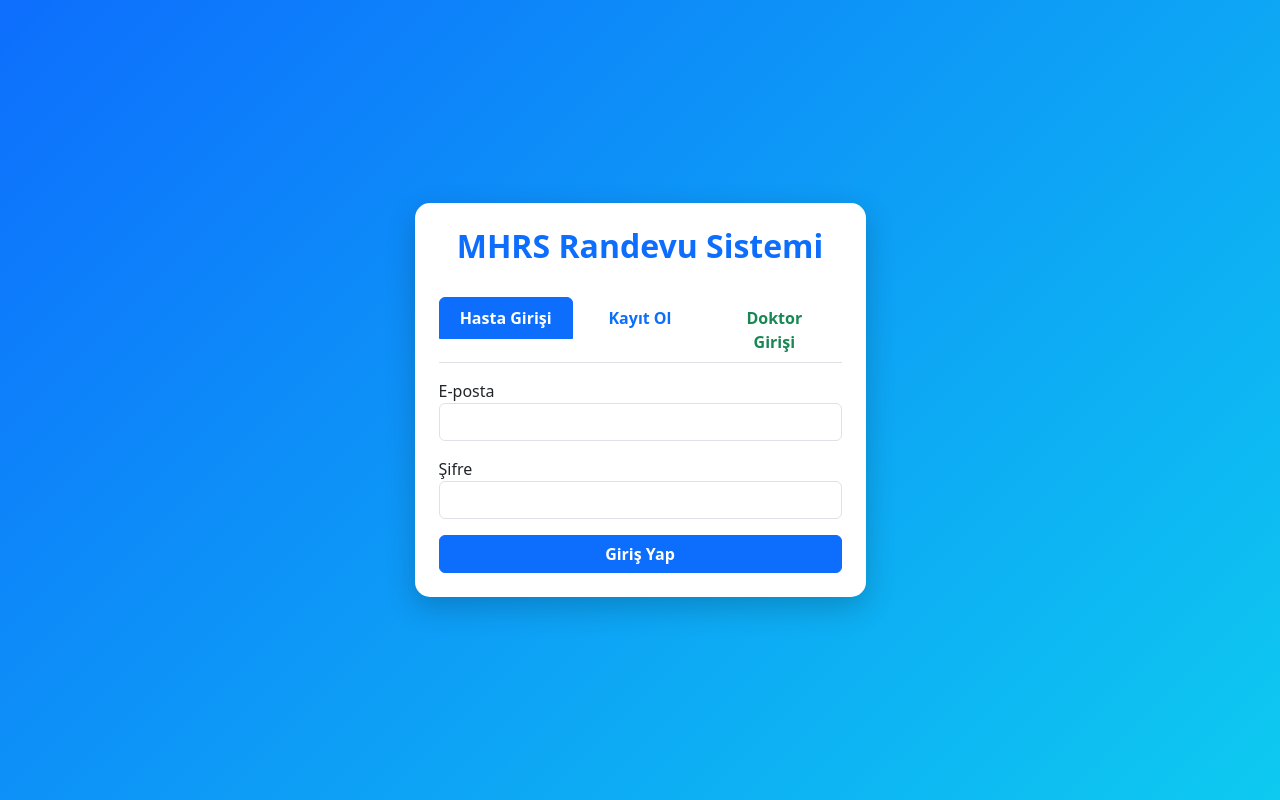
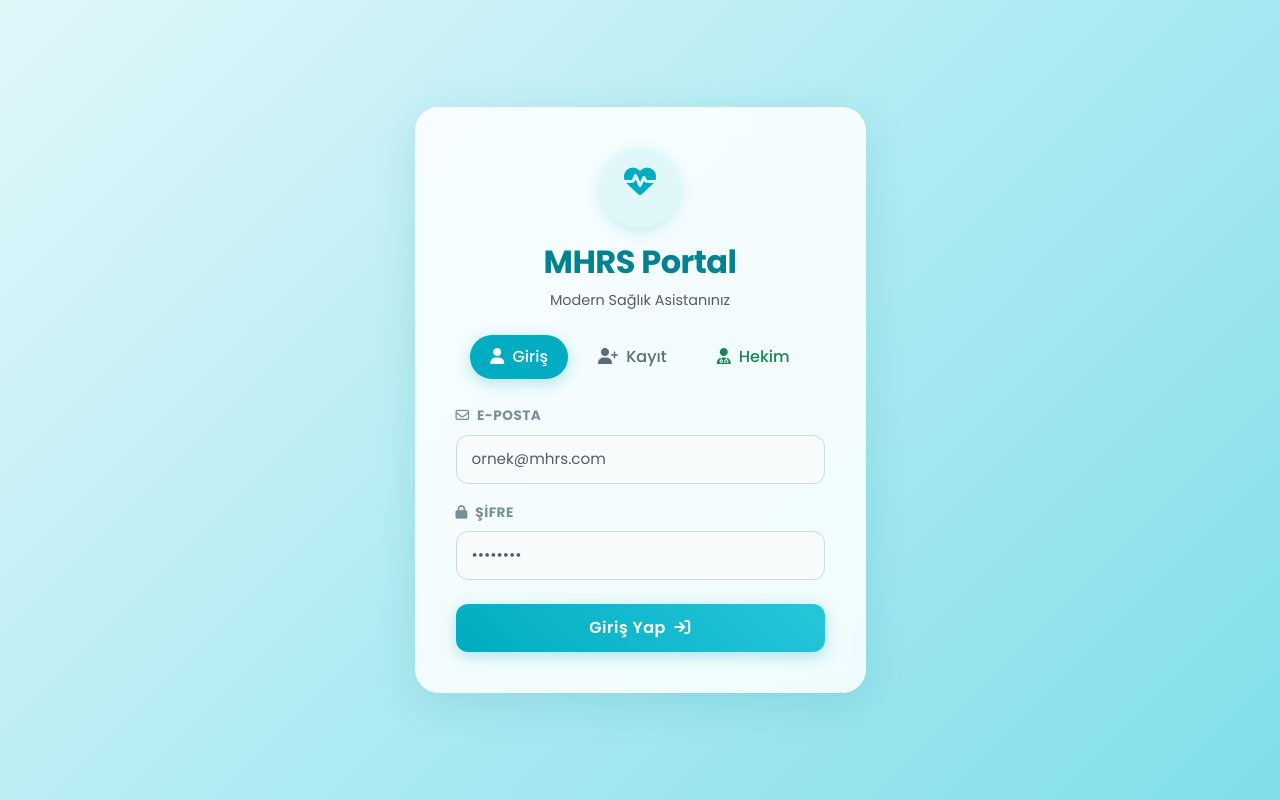
Before and after one commit to fatmanurasa27/MHRS, a Flask app: page / in a window 1280 px wide. Run offline with Flask 3, Linux system fonts and the light colour scheme; parts of the project's set-up code (start-up, migrations or seed data) failed here and were passed over.

Commit message:
Efsane modern arayuz eklendi

```diff
--- a/templates/index.html
+++ b/templates/index.html
@@ -2,61 +2,175 @@
 <html lang="tr">
 <head>
     <meta charset="UTF-8">
-    <title>MHRS | Giriş Yap</title>
+    <title>MHRS | Modern Sağlık Asistanı</title>
+    <link href="https://fonts.googleapis.com/css2?family=Poppins:wght@300;400;500;600;700&display=swap" rel="stylesheet">
     <link href="https://cdn.jsdelivr.net/npm/bootstrap@5.3.0/dist/css/bootstrap.min.css" rel="stylesheet">
+    <link rel="stylesheet" href="https://cdnjs.cloudflare.com/ajax/libs/font-awesome/6.4.0/css/all.min.css">
+
     <style>
-        body { background: linear-gradient(135deg, #0d6efd 0%, #0dcaf0 100%); height: 100vh; display: flex; align-items: center; }
-        .card { border-radius: 15px; box-shadow: 0 10px 30px rgba(0,0,0,0.2); border: none; }
-        .nav-tabs .nav-link { color: #0d6efd; font-weight: bold; }
-        .nav-tabs .nav-link.active { color: #fff; background-color: #0d6efd; border-color: #0d6efd; }
+        body {
+            font-family: 'Poppins', sans-serif;
+            /* Soft hastane konsepti arka planı */
+            background: linear-gradient(135deg, #e0f7fa 0%, #80deea 100%);
+            min-height: 100vh;
+            display: flex;
+            align-items: center;
+        }
+        /* Buzlu Cam (Glassmorphism) Efekti */
+        .glass-card {
+            background: rgba(255, 255, 255, 0.85);
+            backdrop-filter: blur(12px);
+            border-radius: 24px;
+            box-shadow: 0 10px 40px rgba(0, 131, 143, 0.15);
+            border: 1px solid rgba(255, 255, 255, 0.6);
+            padding: 2.5rem;
+        }
+        .brand-icon {
+            color: #00acc1;
+            background: #e0f7fa;
+            width: 80px;
+            height: 80px;
+            line-height: 80px;
+            border-radius: 50%;
+            margin: 0 auto 15px auto;
+            box-shadow: 0 4px 15px rgba(0, 172, 193, 0.2);
+        }
+        .brand-title {
+            color: #00838f;
+            font-weight: 700;
+            letter-spacing: -0.5px;
+        }
+        /* Sekme Tasarımları */
+        .nav-tabs { border-bottom: none; gap: 10px; justify-content: center; margin-bottom: 25px; }
+        .nav-tabs .nav-link {
+            border: none;
+            border-radius: 50px;
+            color: #546e7a;
+            font-weight: 500;
+            padding: 10px 20px;
+            transition: all 0.3s ease;
+            background: transparent;
+        }
+        .nav-tabs .nav-link:hover { background: #f0f4f8; color: #00acc1; }
+        .nav-tabs .nav-link.active {
+            background: #00acc1;
+            color: white;
+            box-shadow: 0 4px 15px rgba(0, 172, 193, 0.3);
+        }
+        .nav-tabs .nav-link.doctor-tab.active {
+            background: #00bfa5;
+            box-shadow: 0 4px 15px rgba(0, 191, 165, 0.3);
+        }
+        /* Form Elemanları */
+        .form-control {
+            border-radius: 12px;
+            padding: 12px 15px;
+            border: 1px solid #cfd8dc;
+            background: #f8fbfc;
+            font-size: 0.95rem;
+        }
+        .form-control:focus {
+            border-color: #00acc1;
+            box-shadow: 0 0 0 0.2rem rgba(0, 172, 193, 0.15);
+            background: #ffffff;
+        }
+        .form-label { font-size: 0.85rem; color: #78909c; text-transform: uppercase; letter-spacing: 0.5px; }
+
+        /* Butonlar */
+        .btn-custom {
+            border-radius: 12px;
+            padding: 12px;
+            font-weight: 600;
+            letter-spacing: 0.5px;
+            transition: all 0.3s ease;
+        }
+        .btn-custom:hover { transform: translateY(-3px); }
+        .btn-patient { background: linear-gradient(45deg, #00acc1, #26c6da); border: none; color: white; box-shadow: 0 4px 15px rgba(0, 172, 193, 0.3); }
+        .btn-doctor { background: linear-gradient(45deg, #00bfa5, #1de9b6); border: none; color: white; box-shadow: 0 4px 15px rgba(0, 191, 165, 0.3); }
     </style>
 </head>
 <body>
 <div class="container">
     <div class="row justify-content-center">
-        <div class="col-md-5">
-            <div class="card p-4">
+        <div class="col-md-5 col-sm-8 col-11">
+            <div class="glass-card">
                 <div class="text-center mb-4">
-                    <h2 class="text-primary fw-bold">MHRS Randevu Sistemi</h2>
+                    <div class="brand-icon">
+                        <i class="fa-solid fa-heart-pulse fa-2x"></i>
+                    </div>
+                    <h2 class="brand-title">MHRS Portal</h2>
+                    <p class="text-muted" style="font-size: 0.9rem;">Modern Sağlık Asistanınız</p>
                 </div>
 
                 {% with messages = get_flashed_messages(with_categories=true) %}
                   {% if messages %}
                     {% for category, message in messages %}
-                      <div class="alert alert-{{ category }}">{{ message }}</div>
+                      <div class="alert alert-{{ category }} alert-dismissible fade show rounded-3" style="font-size: 0.9rem;" role="alert">
+                          {{ message }}
+                          <button type="button" class="btn-close" data-bs-dismiss="alert" aria-label="Close"></button>
+                      </div>
                     {% endfor %}
                   {% endif %}
                 {% endwith %}
 
-                <ul class="nav nav-tabs nav-justified mb-3" id="myTab" role="tablist">
-                  <li class="nav-item" role="presentation"><button class="nav-link active" data-bs-toggle="tab" data-bs-target="#login" type="button">Hasta Girişi</button></li>
-                  <li class="nav-item" role="presentation"><button class="nav-link" data-bs-toggle="tab" data-bs-target="#register" type="button">Kayıt Ol</button></li>
-                  <li class="nav-item" role="presentation"><button class="nav-link text-success" data-bs-toggle="tab" data-bs-target="#doctor" type="button">Doktor Girişi</button></li>
+                <ul class="nav nav-tabs" id="myTab" role="tablist">
+                  <li class="nav-item" role="presentation">
+                      <button class="nav-link active" data-bs-toggle="tab" data-bs-target="#login" type="button"><i class="fa-solid fa-user me-1"></i> Giriş</button>
+                  </li>
+                  <li class="nav-item" role="presentation">
+                      <button class="nav-link" data-bs-toggle="tab" data-bs-target="#register" type="button"><i class="fa-solid fa-user-plus me-1"></i> Kayıt</button>
+                  </li>
+                  <li class="nav-item" role="presentation">
+                      <button class="nav-link doctor-tab text-success" data-bs-toggle="tab" data-bs-target="#doctor" type="button"><i class="fa-solid fa-user-doctor me-1"></i> Hekim</button>
+                  </li>
                 </ul>
 
                 <div class="tab-content">
                   <div class="tab-pane fade show active" id="login" role="tabpanel">
                       <form method="POST">
                           <input type="hidden" name="action" value="login">
-                          <div class="mb-3"><label>E-posta</label><input type="email" name="email" class="form-control" required></div>
-                          <div class="mb-3"><label>Şifre</label><input type="password" name="password" class="form-control" required></div>
-                          <button type="submit" class="btn btn-primary w-100 fw-bold">Giriş Yap</button>
+                          <div class="mb-3">
+                              <label class="form-label fw-bold"><i class="fa-regular fa-envelope me-1"></i> E-posta</label>
+                              <input type="email" name="email" class="form-control" placeholder="ornek@mhrs.com" required>
+                          </div>
+                          <div class="mb-4">
+                              <label class="form-label fw-bold"><i class="fa-solid fa-lock me-1"></i> Şifre</label>
+                              <input type="password" name="password" class="form-control" placeholder="••••••••" required>
+                          </div>
+                          <button type="submit" class="btn btn-custom btn-patient w-100">Giriş Yap <i class="fa-solid fa-arrow-right-to-bracket ms-1"></i></button>
                       </form>
                   </div>
+
                   <div class="tab-pane fade" id="register" role="tabpanel">
                       <form method="POST">
                           <input type="hidden" name="action" value="register">
-                          <div class="mb-3"><label>Ad Soyad</label><input type="text" name="name" class="form-control" required></div>
-                          <div class="mb-3"><label>E-posta</label><input type="email" name="email" class="form-control" required></div>
-                          <div class="mb-3"><label>Şifre</label><input type="password" name="password" class="form-control" required></div>
-                          <button type="submit" class="btn btn-info text-white w-100 fw-bold">Kayıt Ol</button>
+                          <div class="mb-3">
+                              <label class="form-label fw-bold"><i class="fa-regular fa-id-badge me-1"></i> Ad Soyad</label>
+                              <input type="text" name="name" class="form-control" placeholder="Örn: Ali Yılmaz" required>
+                          </div>
+                          <div class="mb-3">
+                              <label class="form-label fw-bold"><i class="fa-regular fa-envelope me-1"></i> E-posta</label>
+                              <input type="email" name="email" class="form-control" placeholder="ornek@mhrs.com" required>
+                          </div>
+                          <div class="mb-4">
+                              <label class="form-label fw-bold"><i class="fa-solid fa-lock me-1"></i> Şifre</label>
+                              <input type="password" name="password" class="form-control" placeholder="••••••••" required>
+                          </div>
+                          <button type="submit" class="btn btn-custom btn-patient w-100">Kayıt Ol <i class="fa-solid fa-user-check ms-1"></i></button>
                       </form>
                   </div>
+
                   <div class="tab-pane fade" id="doctor" role="tabpanel">
                       <form action="/doctor_login" method="POST">
-                          <div class="mb-3"><label>Doktor E-posta</label><input type="email" name="email" class="form-control" placeholder="Örn: ali@mhrs.com" required></div>
-                          <div class="mb-3"><label>Şifre</label><input type="password" name="password" class="form-control" value="12345" required></div>
-                          <button type="submit" class="btn btn-success text-white w-100 fw-bold">Doktor Olarak Giriş Yap</button>
+                          <div class="mb-3">
+                              <label class="form-label fw-bold text-success"><i class="fa-solid fa-hospital-user me-1"></i> Hekim E-posta</label>
+                              <input type="email" name="email" class="form-control border-success-subtle" placeholder="ali@mhrs.com" required>
+                          </div>
+                          <div class="mb-4">
+                              <label class="form-label fw-bold text-success"><i class="fa-solid fa-key me-1"></i> Şifre</label>
+                              <input type="password" name="password" class="form-control border-success-subtle" value="12345" required>
+                          </div>
+                          <button type="submit" class="btn btn-custom btn-doctor w-100">Sisteme Gir <i class="fa-solid fa-stethoscope ms-1"></i></button>
                       </form>
                   </div>
                 </div>
```
